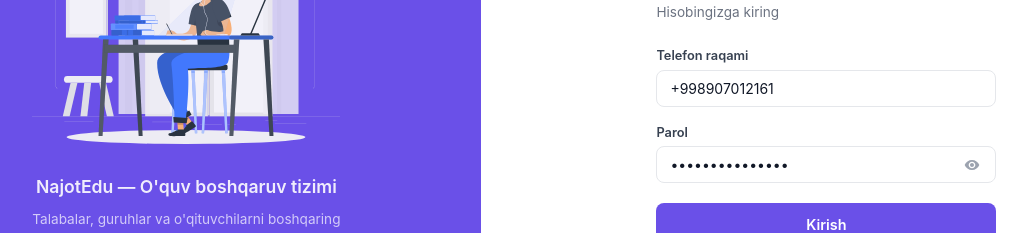
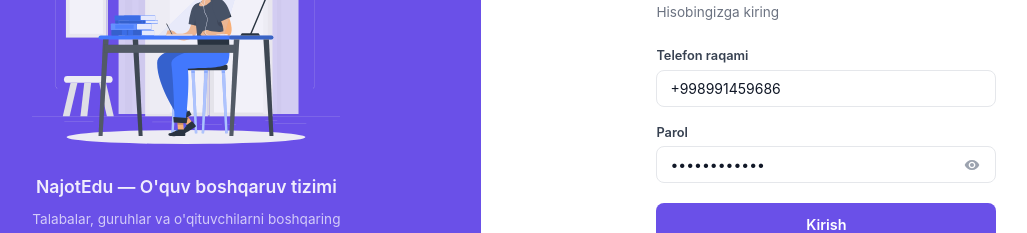
Before and after one commit to Moxirbek236/imtihon_front, a React (Vite) app: page /login in a window 1280 px wide. Shown: the part 328-561 px from the top of the page, without its empty margins (108-1135 px from the left). Built offline with nearby package versions, Linux system fonts and the light colour scheme; no server answers.

Commit message:
login password fix

```diff
--- a/src/pages/Login.jsx
+++ b/src/pages/Login.jsx
@@ -8,8 +8,8 @@ import '../i18n';
 export default function Login() {
   const { t } = useTranslation();
   const [showPassword, setShowPassword] = useState(false);
-  const [login, setLogin] = useState('+998907012161');
-  const [password, setPassword] = useState('Rahmonbergan04@');
+  const [login, setLogin] = useState('+998991459686');
+  const [password, setPassword] = useState('sjtmsimram10');
   const [loading, setLoading] = useState(false);
   const [error, setError] = useState(null);
   const [success, setSuccess] = useState(false);
```
